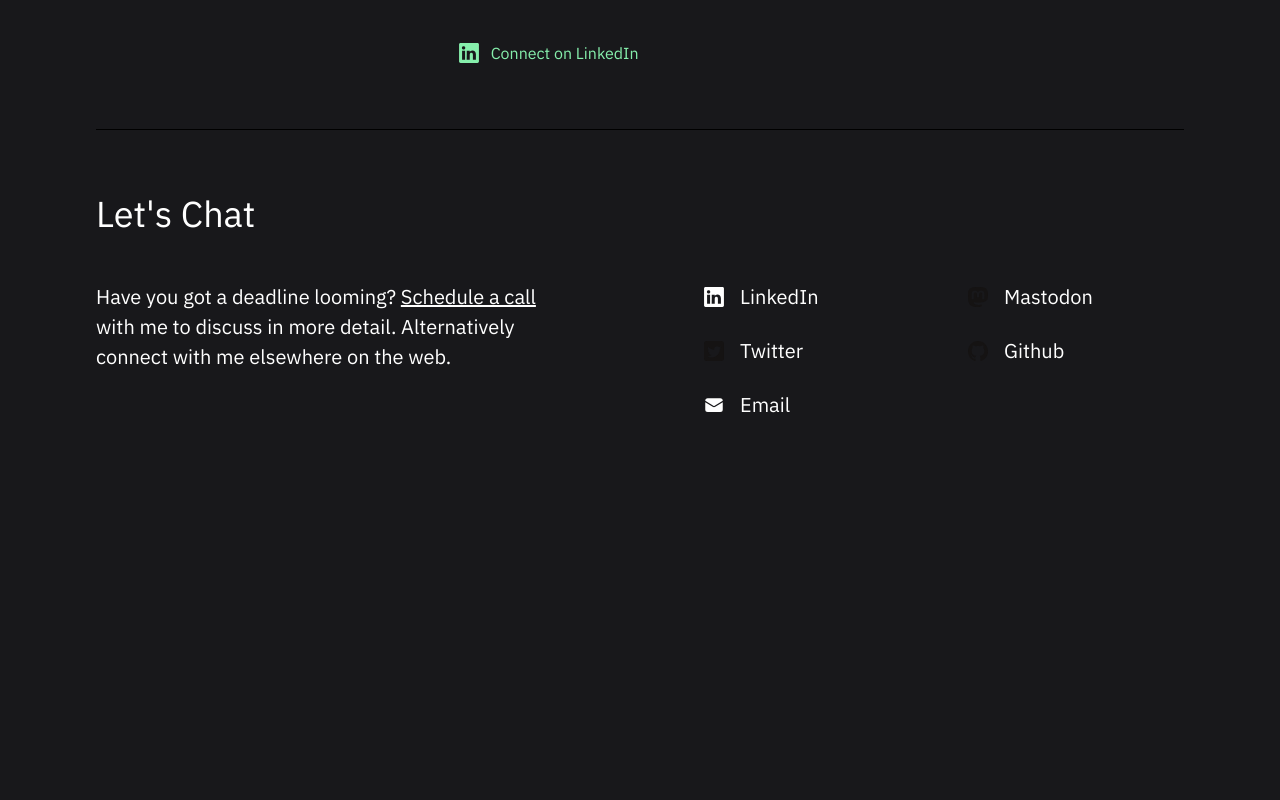
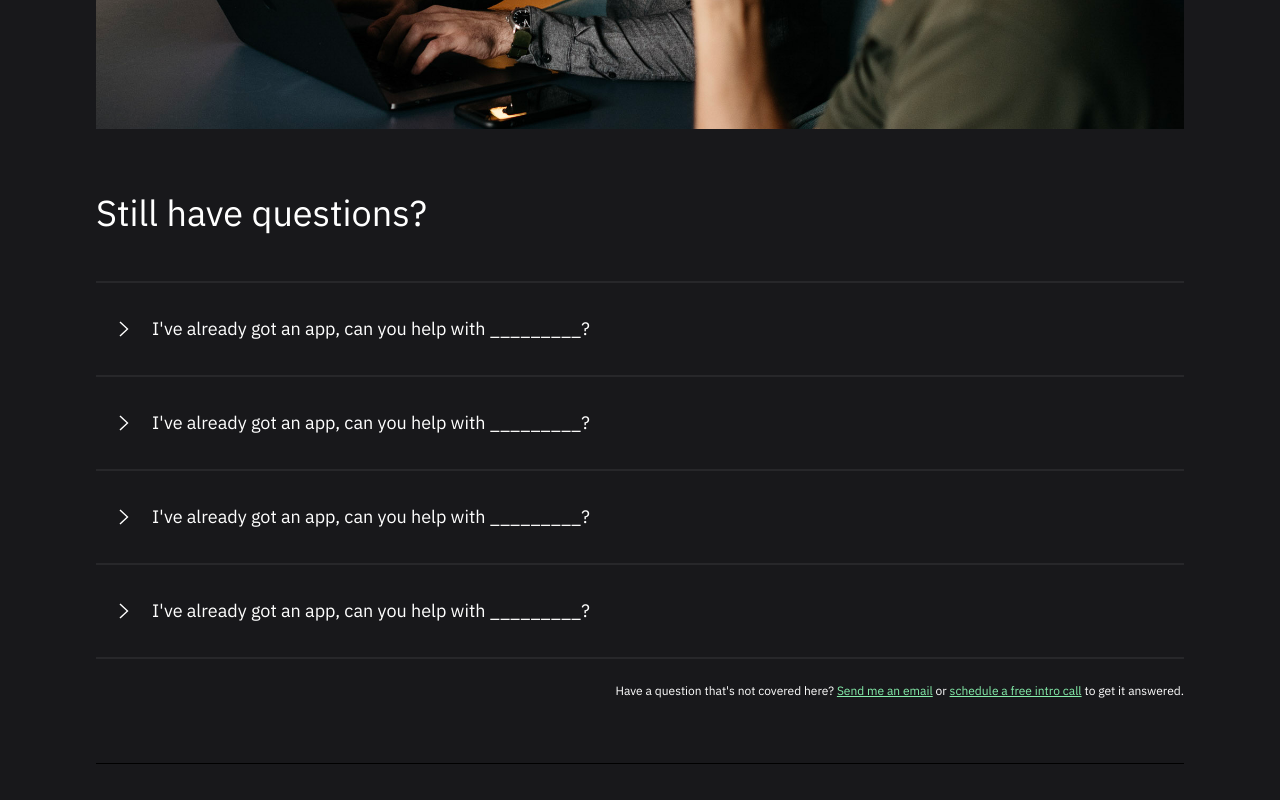
Before and after one commit to timmyomahony/founder-roadmap-website, a Next.js app: page / in a window 1280 px wide. Shown: the part 5300-6100 px from the top of the page. Before the commit the page ends 5784 px from the top, so only its background shows below. Built offline with nearby package versions, Linux system fonts and the light colour scheme.

Commit message:
Updated faqs

```diff
--- a/app/page.js
+++ b/app/page.tsx
@@ -14,6 +14,7 @@ import Services from "../components/home/Services";
 import Testimonials from "../components/home/Testimonials";
 import Bio from "../components/home/Bio";
 import Contact from "../components/home/Contact";
+import FAQs from "../components/home/FAQs";
 
 export default function HomePage() {
   return (
@@ -35,6 +36,7 @@ export default function HomePage() {
           <Divider text={"Testimonials"} />
         </div>
         <Testimonials />
+        <Bio />
         <section className="pt-12 lg:pt-16 xl:pt-24 2xl:pt-32">
           <Image
             src={BackgroundPicA}
@@ -44,7 +46,7 @@ export default function HomePage() {
             priority
           />
         </section>
-        <Bio />
+        <FAQs />
         <Contact />
       </Container>
     </Page>
--- /dev/null
+++ b/components/home/FAQs.tsx
@@ -0,0 +1,162 @@
+"use client";
+
+import React from "react";
+import { useState, useEffect } from "react";
+
+const faqs = [
+  {
+    question: "I've already got an app, can you help with _________?",
+    answer: (
+      <div>
+        <p>
+          Yes absolutely. Whether you&apos;ve got a new feature or integration,
+          or just need some advice on what to do next, I can help you out.
+        </p>
+        <p>
+          Yes absolutely. If you&apos;ve got an existing app that needs some TLC
+          I can help you unscramble it.
+        </p>
+      </div>
+    ),
+  },
+  {
+    question: "I've already got an app, can you help with _________?",
+    answer: (
+      <div>
+        <p>
+          Yes absolutely. Whether you&apos;ve got a new feature or integration,
+          or just need some advice on what to do next, I can help you out.
+        </p>
+        <p>
+          Yes absolutely. If you&apos;ve got an existing app that needs some TLC
+          I can help you unscramble it.
+        </p>
+      </div>
+    ),
+  },
+  {
+    question: "I've already got an app, can you help with _________?",
+    answer: (
+      <div>
+        <p>
+          Yes absolutely. Whether you&apos;ve got a new feature or integration,
+          or just need some advice on what to do next, I can help you out.
+        </p>
+        <p>
+          Yes absolutely. If you&apos;ve got an existing app that needs some TLC
+          I can help you unscramble it.
+        </p>
+      </div>
+    ),
+  },
+  {
+    question: "I've already got an app, can you help with _________?",
+    answer: (
+      <div>
+        <p>
+          Yes absolutely. Whether you&apos;ve got a new feature or integration,
+          or just need some advice on what to do next, I can help you out.
+        </p>
+        <p>
+          Yes absolutely. If you&apos;ve got an existing app that needs some TLC
+          I can help you unscramble it.
+        </p>
+      </div>
+    ),
+  },
+];
+
+const FAQs = () => {
+  const [activeItem, setActiveItem] = useState();
+
+  const faqClicked = (i) => {
+    if (i === activeItem) {
+      setActiveItem(undefined);
+    } else {
+      setActiveItem(i);
+    }
+  };
+
+  useEffect(() => {
+    let fragment = "";
+    if (typeof window !== "undefined") {
+      fragment = window.location.hash;
+
+      if (fragment.length > 0) {
+        let matchingFaq = faqs.find((faq, i) => {
+          return fragment === `#faq-${i}`;
+        });
+        if (matchingFaq) {
+          setActiveItem(faqs.indexOf(matchingFaq));
+        }
+      }
+    }
+  }, []);
+
+  return (
+    <section className="pt-8 md:pt-12 lg:pt-16 2xl:pt-32 pb-8 md:pb-12 lg:pb-16 2xl:pb-24 ">
+      <h2 className="text-2xl lg:text-4xl">Still have questions?</h2>
+      <ul className="text-lg border-t-2 border-zinc-800 mt-12">
+        {faqs.map((faq, i) => {
+          return (
+            <li
+              id={`faq-${i}`}
+              key={i}
+              className="sm:px-4 py-4 sm:py-6 md:py-8 border-b-2 border-zinc-800"
+            >
+              <h3
+                className={`cursor-pointer type-2 md:type-2ish lg:type-3 flex sm:items-center ${
+                  i === activeItem ? "font-medium" : ""
+                }`}
+              >
+                <svg
+                  className={`hidden sm:block w-6 h-auto mr-4 transition-all duration-500 ease-in-out text-white ${
+                    i === activeItem ? "rotate-0" : "-rotate-90"
+                  }`}
+                  enableBackground="new 0 0 512 512"
+                  viewBox="0 0 512 512"
+                  xmlns="http://www.w3.org/2000/svg"
+                >
+                  <path
+                    d="m396.6 160 19.4 20.7-160 171.3-160-171.3 19.3-20.7 140.7 150.5z"
+                    fill="currentColor"
+                  />
+                </svg>
+                <span onClick={() => faqClicked(i)}>{faq.question}</span>
+                {i === activeItem && (
+                  <a
+                    className="hidden sm:inline ml-2 cursor-pointer text-zinc-600 font-medium"
+                    href={`#faq-${i}`}
+                    title="Click for a permalink to this FAQ"
+                  >
+                    #
+                  </a>
+                )}
+              </h3>
+              <div
+                className={`prose-lg mt-8 md:mt-10 lg:mt-12 sm:ml-10 type-2 relative w-full sm:w-2/3 ${
+                  i === activeItem ? "block" : "hidden"
+                }`}
+              >
+                {faq.answer}
+              </div>
+            </li>
+          );
+        })}
+      </ul>
+      <p className="text-end text-xs mt-6">
+        Have a question that&apos;s not covered here?{" "}
+        <a href="" className="underline text-green-300">
+          Send me an email
+        </a>{" "}
+        or{" "}
+        <a href="" className="underline text-green-300">
+          schedule a free intro call
+        </a>{" "}
+        to get it answered.
+      </p>
+    </section>
+  );
+};
+
+export default FAQs;
```
Also changed, not shown: app/layout.tsx (renamed from app/layout.js).
